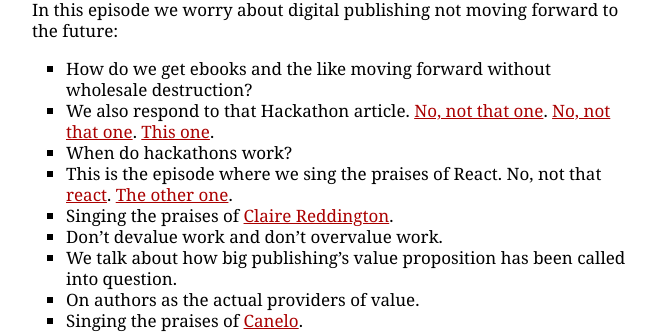
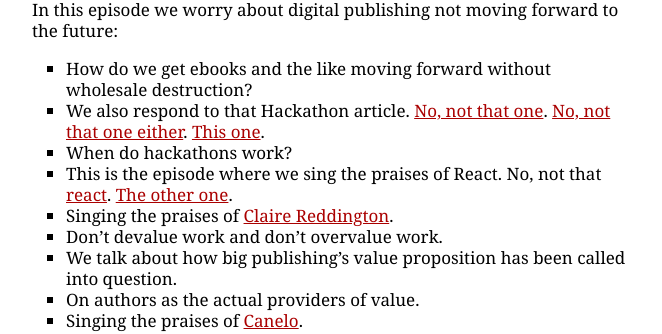
Before and after one commit to baldurbjarnason/this-is-not-a-book, a Jekyll site: the page built from podcast/Episode06.md, in a window 1280 px wide. Shown: the part 306-640 px from the top of the page, without its empty margins (309-971 px from the left). Built offline with Jekyll 4.4.1, drawn with Linux system fonts in a browser that asks for light colours; comment, search, counter and statistics services are not loaded.

Commit message:
Minor edit to podcast description.

```diff
--- a/podcast/Episode06.md
+++ b/podcast/Episode06.md
@@ -9,7 +9,7 @@
 In this episode we worry about digital publishing not moving forward to the future:
 
 * How do we get ebooks and the like moving forward without wholesale destruction?
-* We also respond to that Hackathon article. [No, not that one](http://publishingperspectives.com/2015/06/what-the-hell-happens-at-a-publishing-hackathon/#.Vjo83tal3p4). [No, not that one](http://thoughtcatalog.com/porter-anderson/2014/05/the-futurebook-hackathon-londons-publishers-brave-the-weird/). [This one](http://publishingperspectives.com/2015/10/editorial-where-is-publishings-jet-pack/#.Vjo85tal3p4).
+* We also respond to that Hackathon article. [No, not that one](http://publishingperspectives.com/2015/06/what-the-hell-happens-at-a-publishing-hackathon/#.Vjo83tal3p4). [No, not that one either](http://thoughtcatalog.com/porter-anderson/2014/05/the-futurebook-hackathon-londons-publishers-brave-the-weird/). [This one](http://publishingperspectives.com/2015/10/editorial-where-is-publishings-jet-pack/#.Vjo85tal3p4).
 * When do hackathons work?
 * This is the episode where we sing the praises of React. No, not that [react](https://facebook.github.io/react/index.html). [The other one](http://www.react-hub.org.uk).
 * Singing the praises of [Claire Reddington](https://twitter.com/clarered).
```
